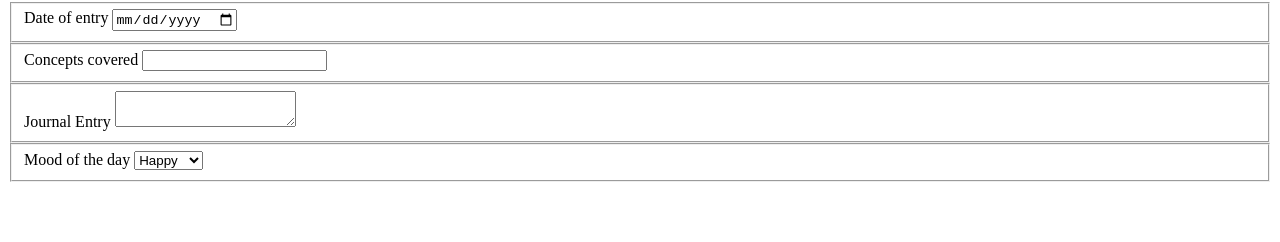
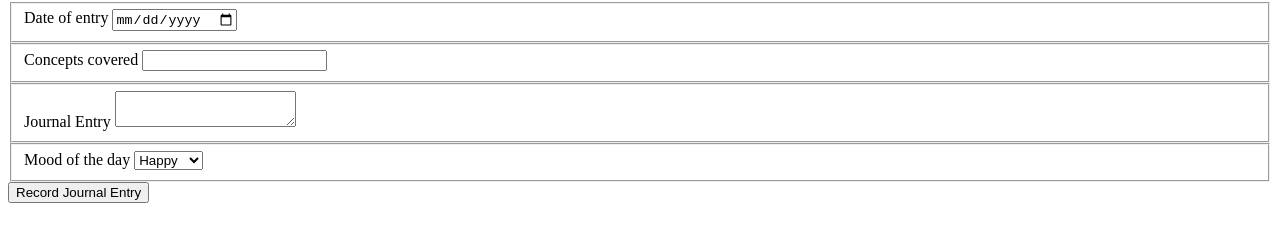
Before and after one commit to danielhero/daily-journal, a plain HTML site: page index.html in a window 1280 px wide. Shown: the part 78-320 px from the top of the page. Drawn offline with Linux system fonts and the light colour scheme.

Commit message:
added submit to index.html

```diff
--- a/index.html
+++ b/index.html
@@ -38,6 +38,9 @@
               </select>
               </select>
         </fieldset>
+    <form action="">
+        <input type="submit" value="Record Journal Entry">
+    </form>
 
 </body>
 </html>
```
